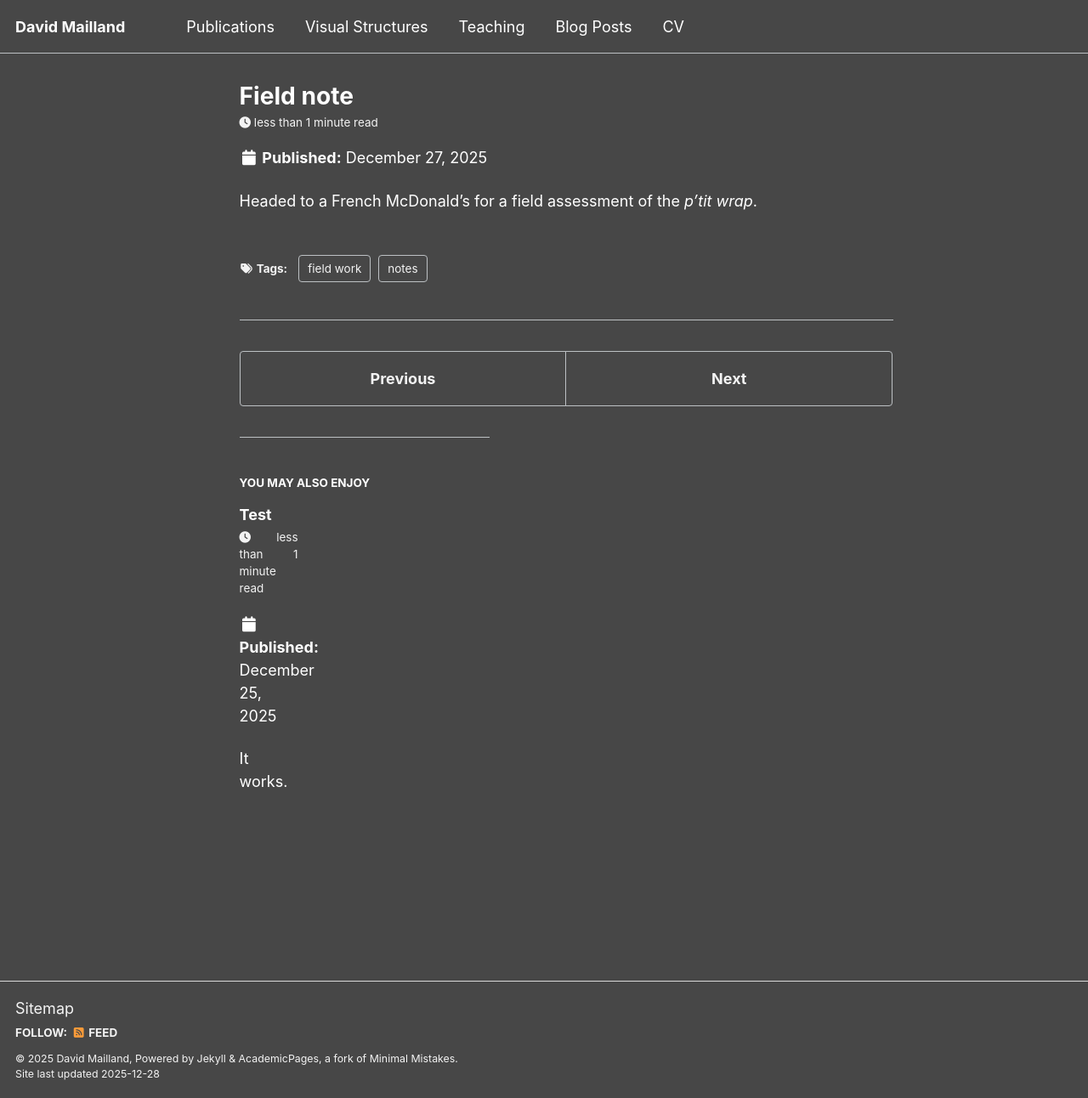
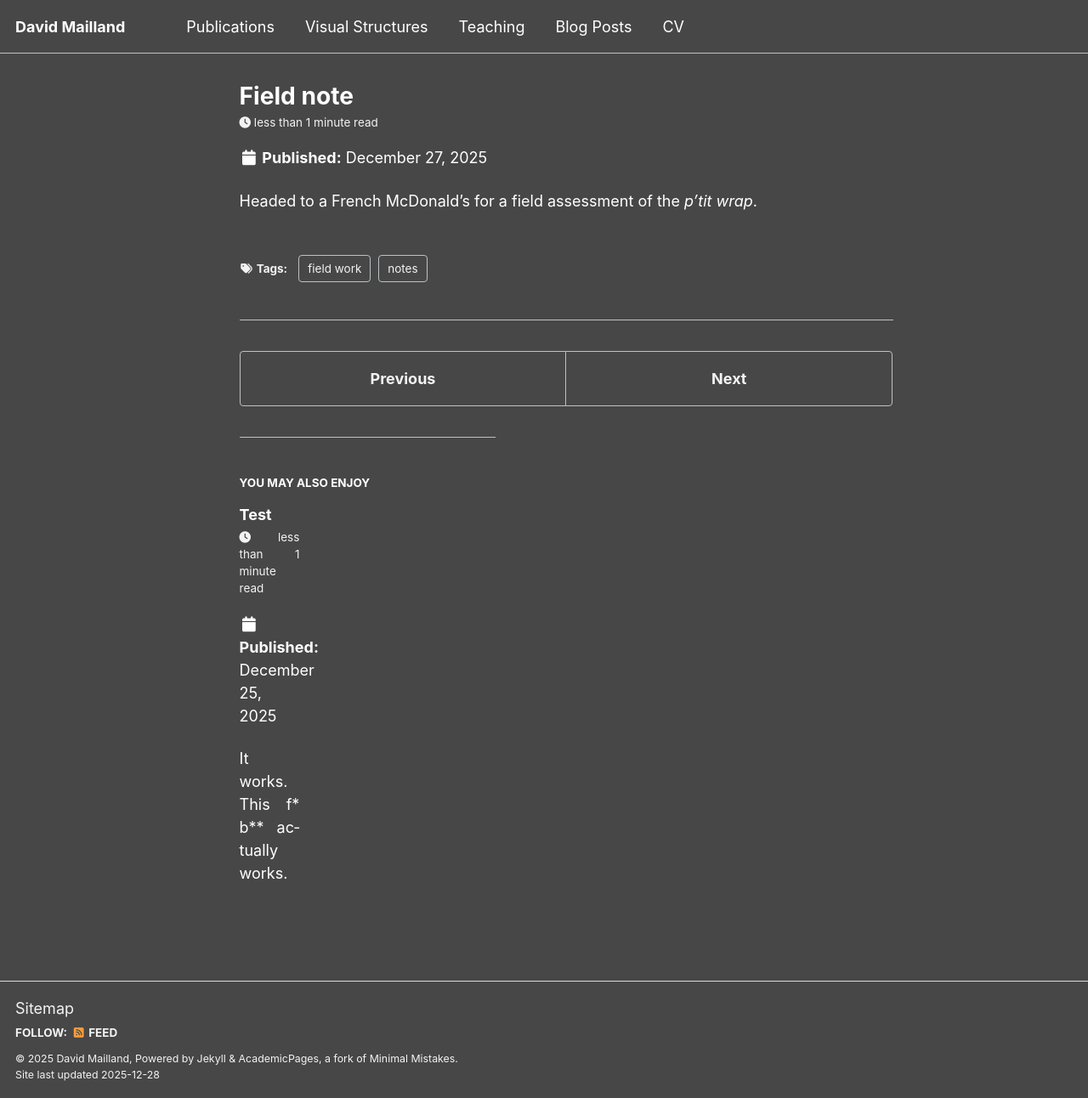
Before and after one commit to davidmailland/davidmailland.github.io, a Jekyll site: the page built from _posts/2025-12-27-test.html, in a window 1280 px wide and 1292 px high. Shown: the whole window at 85% size. Built offline with Jekyll 4.4.1, drawn with Linux system fonts in a browser that asks for light colours; some web fonts are replaced; a script bundle is joined from its source files by our own code; library files that are not in the unit come from our copies; a style sheet for code colours, icons or effects is not loaded.

Commit message:
Update 2025-12-25-test.html

```diff
--- a/_posts/2025-12-25-test.html
+++ b/_posts/2025-12-25-test.html
@@ -2,4 +2,4 @@
 title: "Test"
 date: 2025-12-25
 ---
-<p>It works.</p>
+<p>It works. This f* b** actually works.</p>
```
